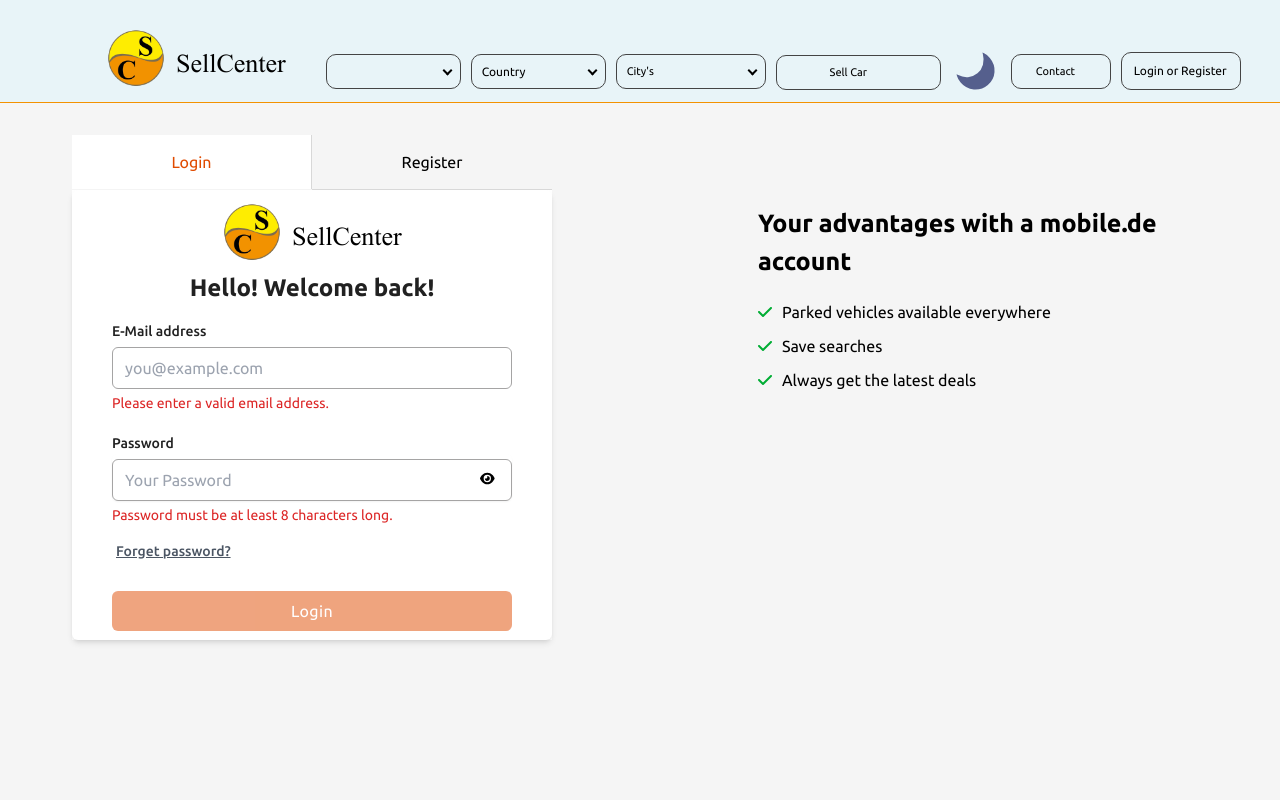
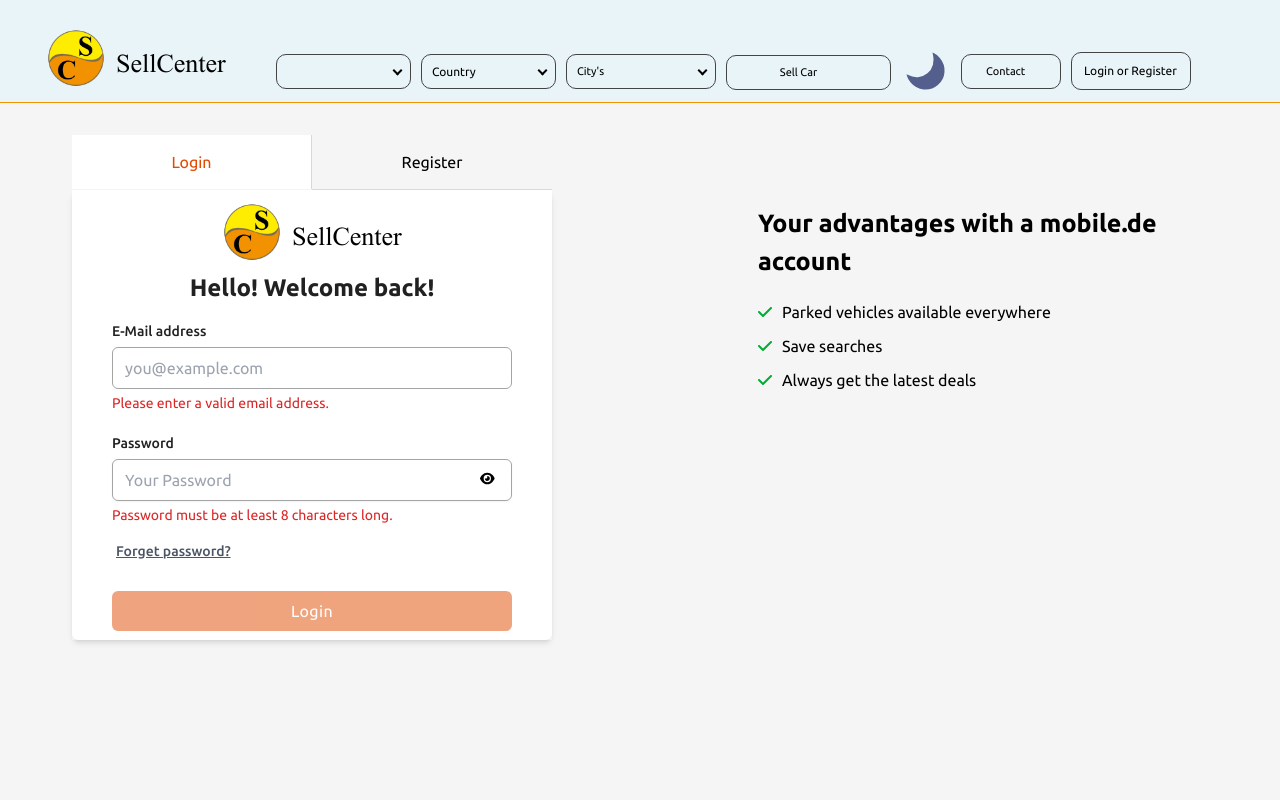
Before and after one commit to Deryjon/mobile-de, a Vue app: page /login in a window 1280 px wide. Shown: the top 800 px of the page. Built offline with nearby package versions, Linux system fonts and the light colour scheme; what vue3-geolocation would draw is missing.

Commit message:
feat: add changes (2023-08-30, 14:20)

```diff
--- a/src/layouts/FooterLayout/FooterLayout.vue
+++ b/src/layouts/FooterLayout/FooterLayout.vue
@@ -3,7 +3,7 @@
     class=""
     :class="{ 'bg-[#93b7c2]': isDarkMode, 'bg-[#e8f4f8]': !isDarkMode }"
   >
-    <v-container class="">
+    <v-container class="w-[1240]">
       <div class="actions flex h-[50px] items-center gap-[10px]">
 				<FooterActions class="hidden lg:flex mx-[150px]"/>
 
--- a/src/layouts/HeaderLayout/HeaderLayout.vue
+++ b/src/layouts/HeaderLayout/HeaderLayout.vue
@@ -2,7 +2,7 @@
   <header class=""
 	:class="{ 'bg-[#93b7c2]': isDarkMode, 'bg-[#e8f4f8]': !isDarkMode }"
 	>
-    <v-container class="flex z-50 items-center gap-[40px] max-w-[1120px]"
+    <v-container class="flex z-50 items-center gap-[40px] max-w-[1240px]"
 
 		>
       <HeaderLogo class="" />
```
